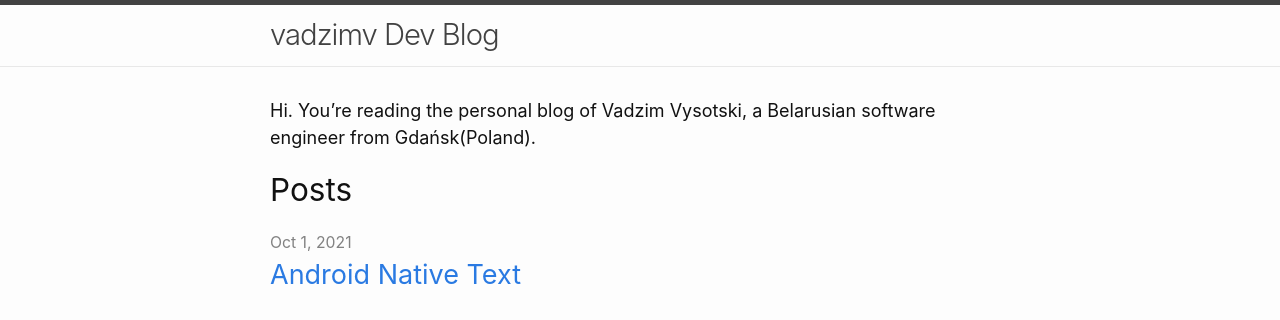
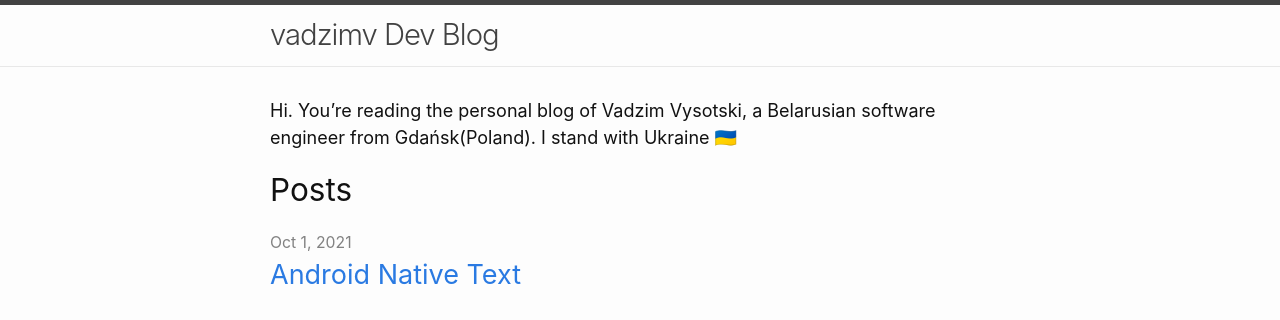
Before and after one commit to VysotskiVadim/VysotskiVadim.blog, a Jekyll site: the page built from index.md, in a window 1280 px wide. Shown: the top 320 px of the page. Built offline with Jekyll 4.4.1, drawn with Linux system fonts in a browser that asks for light colours.

Commit message:
added note about ukraine

```diff
--- a/index.md
+++ b/index.md
@@ -5,3 +5,4 @@
 layout: home
 ---
 Hi. You're reading the personal blog of Vadzim Vysotski, a Belarusian software engineer from Gdańsk(Poland).
+I stand with Ukraine 🇺🇦
```
